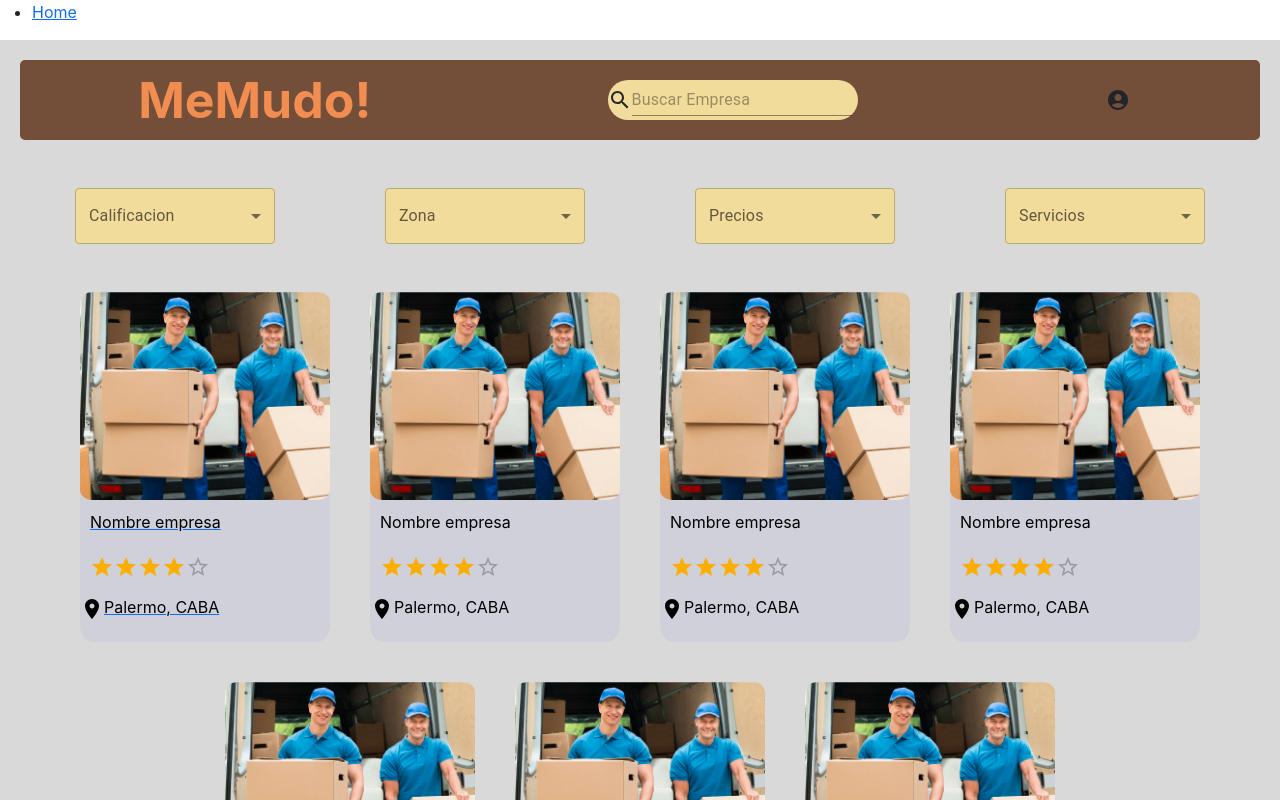
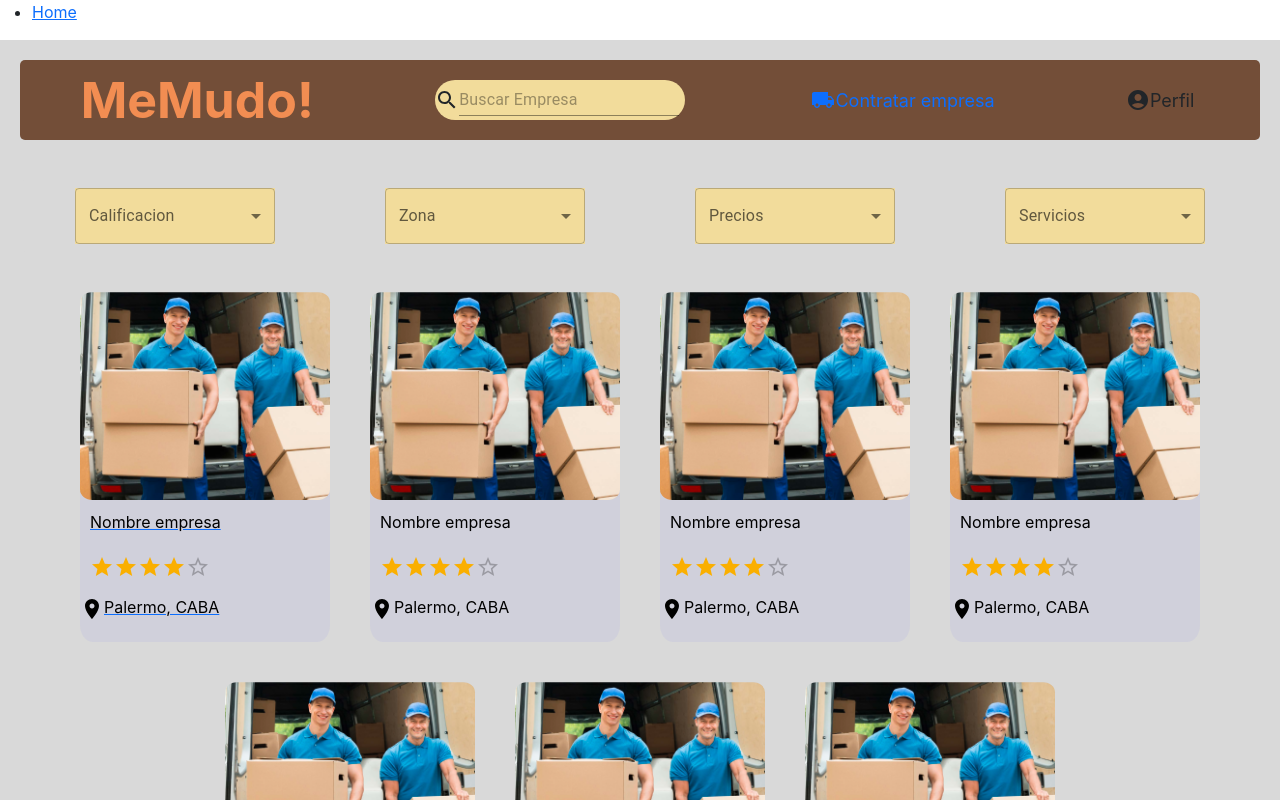
Before and after one commit to IgnacioSorgentini/Web-Mudanzas-FrontEnd, a React (Create React App) app: page /Home in a window 1280 px wide. Shown: the top 800 px of the page. Built offline with nearby package versions, Linux system fonts and the light colour scheme.

Commit message:
Construyendo el componente MenuCliente y reemplazandolo en HomeCliente

```diff
--- /dev/null
+++ b/src/components/Menu/MenuCliente.jsx
@@ -0,0 +1,77 @@
+import React from "react";
+import MenuItem from '@mui/material/MenuItem';
+import SearchIcon from '@mui/icons-material/Search';
+import Input from '@mui/material/Input';
+import Box from '@mui/material/Box';
+import IconButton from '@mui/material/IconButton';
+import AccountCircle from '@mui/icons-material/AccountCircle';
+import LocalShippingIcon from '@mui/icons-material/LocalShipping';
+import Menu from '@mui/material/Menu';
+import Button from '@mui/material/Button';
+import { Link } from 'react-router-dom';
+import './MenuCliente.css';
+
+function MenuCliente() {
+
+    const [anchorEl, setAnchorEl] = React.useState(null);
+
+    const handleMenu = (event) => {
+      setAnchorEl(event.currentTarget);
+    };
+
+    const handleClose = () => {
+      setAnchorEl(null);
+    }
+
+    return(
+        <div className="menu">
+            <div style={{display:"flex",backgroundColor:"#734E38",height:"10vh",flexDirection:"row",justifyContent:"space-around" , borderRadius:"5px",margin:"20px",alignItems:"center"}}>
+            <a style={{fontWeight: "bold",color:"#F28D52",fontSize:50}}>MeMudo!</a>
+            <Box  style={{display:"flex",backgroundColor:"#F2DC9B",width : 250,height: 40,borderRadius:"50px",alignItems:"center",flexDirection:"row", }}>
+            <SearchIcon />
+            <Input placeholder="Buscar Empresa" />
+            </Box>
+            <div>
+                <Link to="/home">
+                <IconButton size="small" color="inherit">
+                    <LocalShippingIcon />Contratar empresa
+                </IconButton>
+                </Link>
+            </div>
+            <div>
+              <IconButton
+                size="small"
+                aria-label="account of current user"
+                aria-controls="menu-appbar"
+                aria-haspopup="true"
+                onClick={handleMenu}
+                color="inherit"
+
+              >
+                <AccountCircle />Perfil
+              </IconButton>
+              <Menu
+                id="menu-appbar"
+                anchorEl={anchorEl}
+                anchorOrigin={{
+                  vertical: 'top',
+                  horizontal: 'right',
+                }}
+                keepMounted
+                transformOrigin={{
+                  vertical: 'top',
+                  horizontal: 'right',
+                }}
+                open={Boolean(anchorEl)}
+                onClose={handleClose}
+              >
+                <MenuItem onClick={handleClose}>Mi perfil</MenuItem>
+                <MenuItem onClick={handleClose}><Link to="/">Cerrar sesion</Link></MenuItem>
+              </Menu>
+            </div>
+          </div>
+        </div>
+    )
+}
+
+export default MenuCliente;
--- a/src/pages/HomeCliente/HomeCliente.jsx
+++ b/src/pages/HomeCliente/HomeCliente.jsx
@@ -16,6 +16,7 @@ import AccountCircle from '@mui/icons-material/AccountCircle';
 import Menu from '@mui/material/Menu';
 import Empresa from '../../components/Empresa/Empresa';
 import { Link } from 'react-router-dom';
+import MenuCliente from '../../components/Menu/MenuCliente';
 
 export default function Home(){
 
@@ -31,44 +32,7 @@ export default function Home(){
 
     return(
         <div style={{display:"flex", backgroundColor:"#D9D9D9",flex:1,flexDirection:"column"}}>
-          <div style={{display:"flex",backgroundColor:"#734E38",height:"10vh",flexDirection:"row",justifyContent:"space-around" , borderRadius:"5px",margin:"20px",alignItems:"center"}}>
-            <a style={{fontWeight: "bold",color:"#F28D52",fontSize:50}}>MeMudo!</a>
-            <Box  style={{display:"flex",backgroundColor:"#F2DC9B",width : 250,height: 40,borderRadius:"50px",alignItems:"center",flexDirection:"row", }}>
-            <SearchIcon />
-            <Input placeholder="Buscar Empresa" />
-            </Box>
-            <div>
-              <IconButton
-                size="large"
-                aria-label="account of current user"
-                aria-controls="menu-appbar"
-                aria-haspopup="true"
-                onClick={handleMenu}
-                color="inherit"
-
-              >
-                <AccountCircle />
-              </IconButton>
-              <Menu
-                id="menu-appbar"
-                anchorEl={anchorEl}
-                anchorOrigin={{
-                  vertical: 'top',
-                  horizontal: 'right',
-                }}
-                keepMounted
-                transformOrigin={{
-                  vertical: 'top',
-                  horizontal: 'right',
-                }}
-                open={Boolean(anchorEl)}
-                onClose={handleClose}
-              >
-                <MenuItem onClick={handleClose}>Mi perfil</MenuItem>
-                <MenuItem onClick={handleClose}><Link to="/">Cerrar sesion</Link></MenuItem>
-              </Menu>
-            </div>
-          </div>
+          <MenuCliente />
           <div style={{display:"flex", backgroundColor:"#D9D9D9",flex:9,flexDirection:"row", borderRadius:"5px",margin:"20px",justifyContent:"space-around" }}>
             <div>
               <FormControl style={{backgroundColor:"#F2DC9B"}} sx={ { m: 1, minWidth: 200 }}>
@@ -82,7 +46,8 @@ export default function Home(){
                       <Rating name="read-only" value={5}  readOnly/>
                     </div>
                   </Select>
-            </FormControl></div>
+              </FormControl>
+            </div>
             <div>
               <FormControl style={{backgroundColor:"#F2DC9B"}} sx={{ m: 1, minWidth: 200 }}>
                   <InputLabel id="demo-simple-select-label">Zona</InputLabel>
@@ -92,7 +57,8 @@ export default function Home(){
                       <MenuItem value={20}>2</MenuItem>
                       <MenuItem value={30}>3</MenuItem>
                   </Select>
-            </FormControl></div>
+              </FormControl>
+            </div>
           <div>
             <FormControl style={{backgroundColor:"#F2DC9B"}} sx={{ m: 1, minWidth: 200 }}>
                 <InputLabel id="demo-simple-select-label">Precios</InputLabel>
@@ -103,7 +69,8 @@ export default function Home(){
                     <MenuItem value={30}>3</MenuItem>
 
                 </Select>
-            </FormControl></div>
+            </FormControl>
+            </div>
             <div>
             <FormControl style={{backgroundColor:"#F2DC9B"}} sx={{ m: 1, minWidth: 200 }}>
                 <InputLabel id="demo-simple-select-label">Servicios</InputLabel>
```
Also changed, not shown: src/components/Menu/Menu.jsx (deleted, +0 -12 lines), src/components/Menu/Menu.css (deleted), src/components/Menu/MenuCliente.css (added), src/components/Menu/MenuOferente.css (added), src/components/Menu/MenuOferente.jsx (added). Lines whose indentation alone changed are shown as unchanged.
